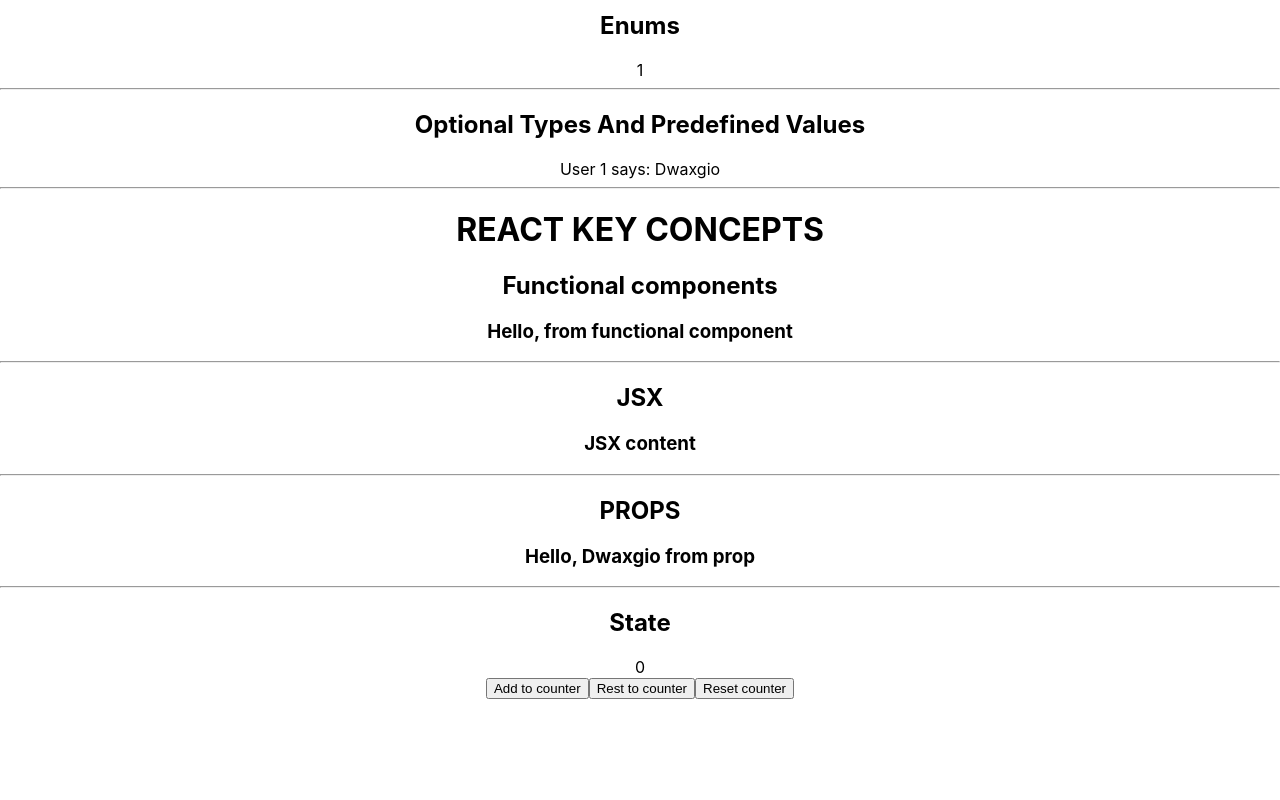
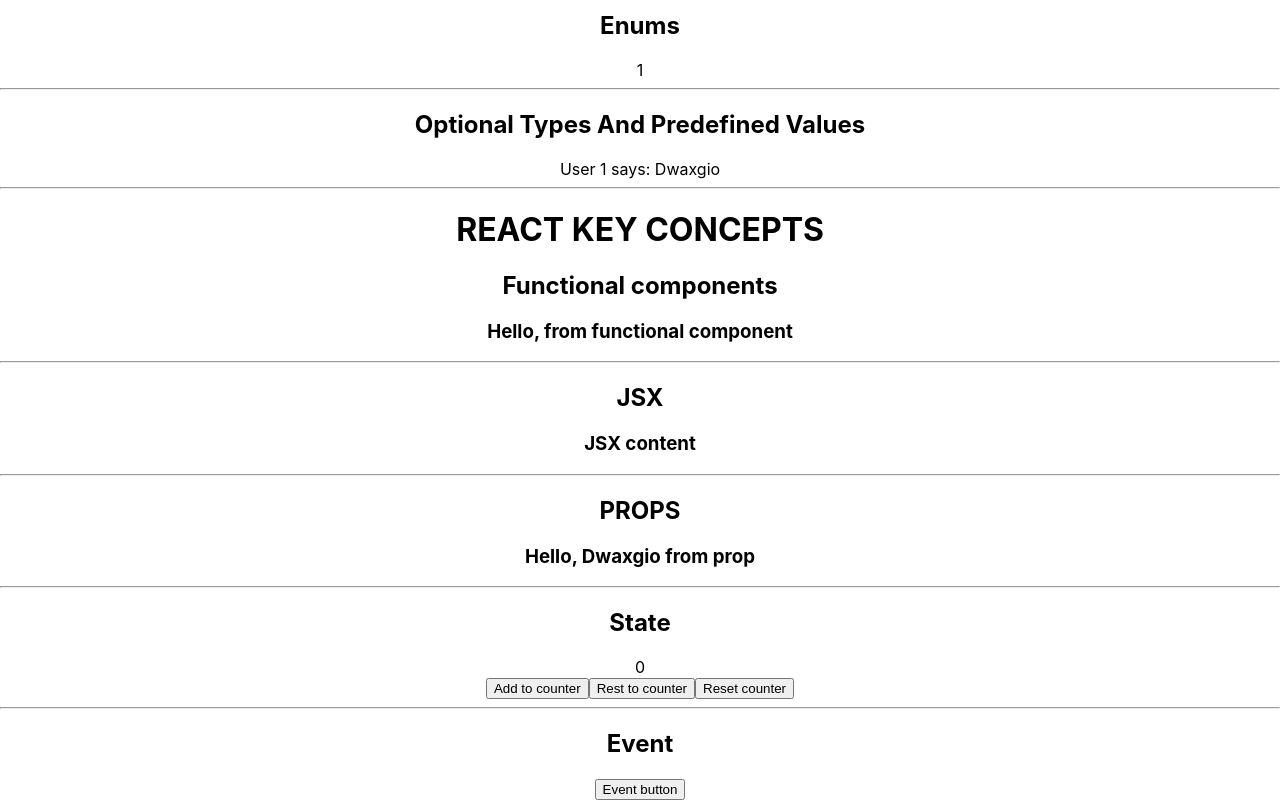
Before and after one commit to dwaxgio/react-typescript-practice, a React (Create React App) app: page / in a window 1280 px wide. Shown: the part 910-1710 px from the top of the page. Before the commit the page ends 1609 px from the top, so only its background shows below. Built offline with nearby package versions, Linux system fonts and the light colour scheme.

Commit message:
Key concepts: React -> Events

```diff
--- a/src/App.tsx
+++ b/src/App.tsx
@@ -15,7 +15,8 @@ import HOptionalTypesAndPredefinedValues from "./components/typescript/HOptional
 import AFunctionalComponents from "./components/react/AFunctionalComponents";
 import BJSX from "./components/react/BJSX";
 import CProps from "./components/react/CProps";
-import TState from "./components/react/CState";
+import DState from "./components/react/DState";
+import EEvent from "./components/react/EEvent";
 
 function App() {
   const { count, increment, decrement, reset } = useCounter(0);
@@ -67,7 +68,9 @@ function App() {
       <hr />
       <CProps name="Dwaxgio" />
       <hr />
-      <TState />
+      <DState />
+      <hr />
+      <EEvent />
     </div>
   );
 }
--- a/src/components/react/CState.tsx
+++ b/src/components/react/DState.tsx
@@ -1,6 +1,6 @@
 import React, { useState } from "react";
 
-const TState = () => {
+const DState = () => {
   const [count, setCount] = useState(0);
 
   return (
@@ -15,4 +15,4 @@ const TState = () => {
   );
 };
 
-export default TState;
+export default DState;
--- /dev/null
+++ b/src/components/react/EEvent.tsx
@@ -0,0 +1,12 @@
+const EEvent = () => {
+  function handleClick() {
+    alert("Button clicked");
+  }
+  return (
+    <div>
+      <h2>Event</h2>
+      <button onClick={handleClick}>Event button</button>
+    </div>
+  );
+};
+export default EEvent;
```
